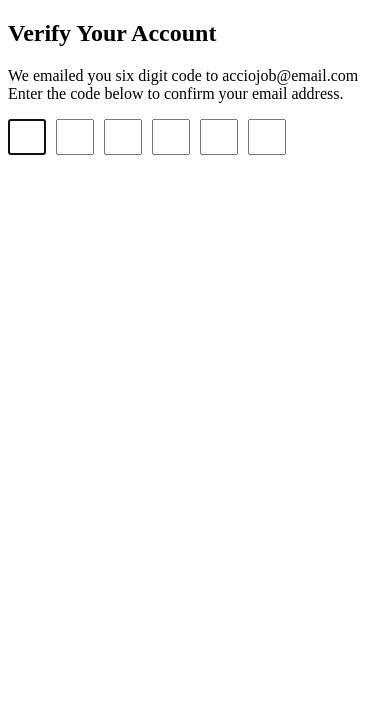
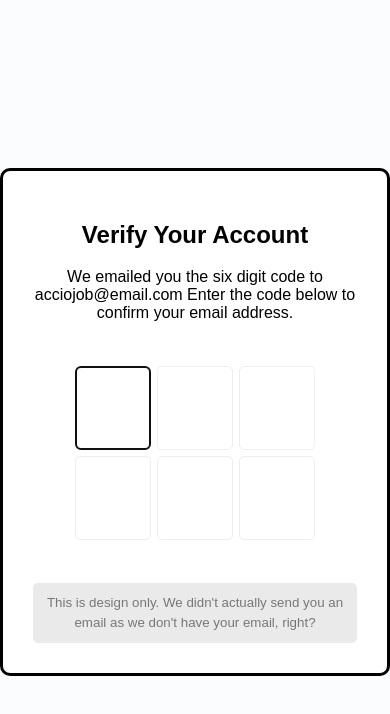
Before and after one commit to acciojob/OTP-aamirkhan06, a website: page main.html in a window 390 px wide. Drawn offline with Linux system fonts and the light colour scheme; a web font is replaced by a local one.

Commit message:
created a submission

```diff
--- a/main.html
+++ b/main.html
@@ -7,15 +7,23 @@
     <title>Email Verification</title>
 </head>
 <body>
-   <h2 id="verification_heading">Verify Your Account</h2>
-	<p id="verification_subtext">We emailed you six digit code to acciojob@email.com Enter the code below to confirm your email address.</p>
-    <div id="code" class="code-container">
-	<input type="text" name="code-1" id="code-1" class="code" maxlength="1" autofocus>
-	<input type="text" name="code-2" id="code-2" class="code" maxlength="1">
-	<input type="text" name="code-3" id="code-3" class="code" maxlength="1">
-	<input type="text" name="code-4" id="code-4" class="code" maxlength="1">
-	<input type="text" name="code-5" id="code-5" class="code" maxlength="1">
-	<input type="text" name="code-6" id="code-6" class="code" maxlength="1">
+   <div class="container">
+		<h2 id="verification_heading">Verify Your Account</h2>
+		<p id="verification_subtext">
+			We emailed you the six digit code to acciojob@email.com
+			Enter the code below to confirm your email address.
+		</p>
+		<div class="code-container">
+			<input type="number" class="code" id="code-1"  min="0" max="9" required>
+			<input type="number" class="code" id="code-2"  min="0" max="9" required>
+			<input type="number" class="code" id="code-3"  min="0" max="9" required>
+			<input type="number" class="code" id="code-4"  min="0" max="9" required>
+			<input type="number" class="code" id="code-5"  min="0" max="9" required>
+			<input type="number" class="code" id="code-6"  min="0" max="9" required>
+		</div>
+		<small class="info">
+			This is design only. We didn't actually send you an email as we don't have your email, right?
+		</small>
 	</div>
 
 
--- a/script.js
+++ b/script.js
@@ -1,31 +1,27 @@
 
 // Focus on the next input when a digit is entered
-let inputElements = document.getElementsByClassName("code");
-console.log(inputElements.length)
-for(let i=0; i< inputElements.length; i++){
-	inputElements[i].addEventListener("keyup", (event)=>{
-		let currentElement = event.target ;
-		let code = event.key.charCodeAt(0);
-		console.log(event.key)
-		if(event.key === "Backspace"){
-			let prevElement = currentElement.previousElementSibling ;
-			if(prevElement){
-				prevElement.focus();
-			}
-			return ;
-		}
+const codes = document.querySelectorAll(".code")
 
+codes[0].focus()
 
+codes.forEach((code,idx)=>{
+    code.addEventListener("keydown",(e)=>{
+        console.log(e.key)
+        const keyPressed = e.key
 
-		if(code>=48 && code<=57){
-			let nextElement = currentElement.nextElementSibling ;
-			if(nextElement){
-				nextElement.focus() ;
-			}
-
-		}else{
-			event.target.value="" ;
-		}
-	})
-
-}
+        if(keyPressed>=0 && keyPressed<=9){
+            codes[idx].value=''
+            if(idx<codes.length-1){
+                setTimeout(()=>codes[idx+1].focus(),10)
+                // setTimeout(function(){
+                //     codes[index+1].focus()
+                // },10)
+            }
+        }
+        else if(keyPressed==="Backspace"){
+            if(idx>0){
+                setTimeout(()=>codes[idx-1].focus(),10)
+            }
+        }
+    })
+})
--- a/styles.css
+++ b/styles.css
@@ -1,13 +1,76 @@
 /*  your css code here. If applicable */
-.code-container {
-            display: flex;
-            gap: 10px;
-        }
+@import url('https://fonts.googleapis.com/css?family=Muli:300,700&display=swap');
 
-/* Styles for each input */
-.code {
-            width: 30px;
-            height: 30px;
-            text-align: center;
-            font-size: 16px;
-        }
+*body{
+    box-sizing: border-box;
+}
+
+body{
+    background-color: #fbfcfe;
+    font-family: 'Muli',sans-serif;
+    display: flex;
+    align-items: center;
+    justify-content: center;
+    height: 100vh;
+    overflow: hidden;
+    margin: 0;
+}
+
+.container{
+    background-color: #fff;
+    border: 3px #000 solid;
+    border-radius: 10px;
+    padding: 30px;
+    max-width: 1000px;
+    text-align: center;
+}
+
+.code-container{
+    display: flex;
+    align-items: center;
+    justify-content: center;
+    margin: 40px 0;
+}
+
+.code{
+    caret-color: transparent;
+    border-radius: 5px;
+    font-size: 75px;
+    height: 120px;
+    width: 100px;
+    border: 1px solid #eee;
+    margin: 1%;
+    text-align: center;
+    font-weight: 300;
+    -moz-appearance: textfield;
+}
+
+.code::-webkit-inner-spin-button{
+    -webkit-appearance: none;
+    margin: 0;
+}
+.code:valid{
+    border-color: #3498db;
+    box-shadow: 0 10px 10px -5px rgba(0,0,0,0.25);
+}
+
+.info{
+    background-color: #eaeaea;
+    display: inline-block;
+    padding: 10px;
+    line-height: 20px;
+    max-width: 400px;
+    color: #777;
+    border-radius: 5px;
+}
+
+@media(max-width:600px){
+    .code-container{
+        flex-wrap: wrap;
+    }
+    .code{
+        font-size: 60px;
+        height: 80px;
+        max-width: 70px;
+    }
+}
```
